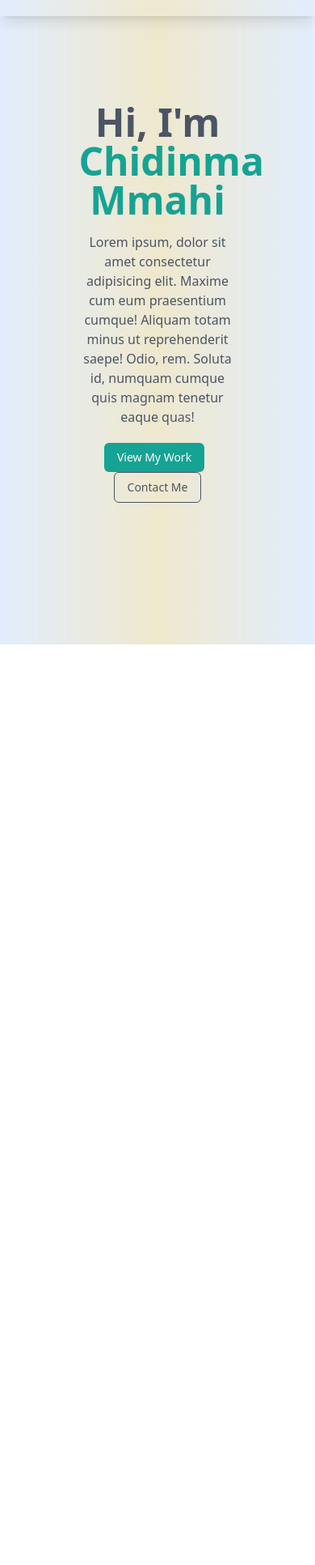
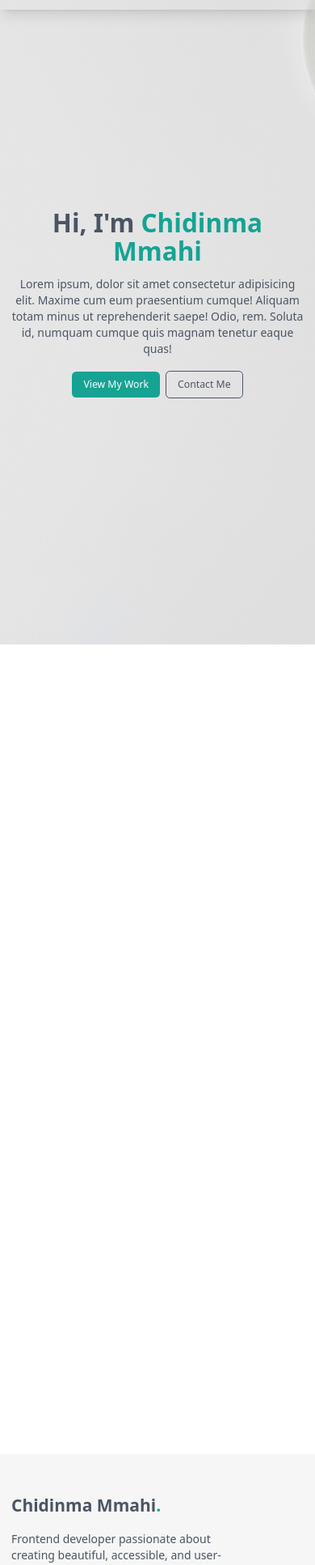
Before and after one commit to ChidinmaMmahi/chee-portfolio, a React (Vite) app: page / in a window 390 px wide. Shown: the part 48-1981 px from the top of the page at 81% size. Before the commit the page ends 1844 px from the top, so only its background shows below. Built offline with nearby package versions, Linux system fonts and the light colour scheme.

Commit message:
add footer and make responsive ui

```diff
--- a/src/App.tsx
+++ b/src/App.tsx
@@ -8,7 +8,7 @@ function App() {
 
   return (
     <Router>
-      <header className="bg-header dark:bg-black p-4 flex justify-between items-center fixed top-0 left-0 right-0 z-50 shadow-lg backdrop-blur-[10px] ">
+      <header className="bg-header dark:bg-black p-4 sm:px-10 flex justify-between items-center fixed top-0 left-0 right-0 z-50 shadow-lg backdrop-blur-[10px] ">
         {/* backdrop-blur-sm */}
         <p className="text-3xl font-bold text-text italic">
           CM<span className="text-primary">.</span>
@@ -30,7 +30,7 @@ function App() {
             Contact
           </Link>
           <button
-            className="p-2 rounded-full cursor-pointer bg-primary"
+            className="p-2 rounded-full cursor-pointer bg-primary hover:opacity-50"
             onClick={toggleTheme}
             aria-label={
               darkMode ? "Switch to light mode" : "Switch to dark mode"
@@ -54,6 +54,26 @@ function App() {
           <Route path="/contact" element={<Contact />} />
         </Routes>
       </main>
+
+      <footer className="flex flex-col md:flex-row justify-between md:items-end px-4 sm:px-10 py-14 bg-bg-1">
+        <div className="mb-10 md:mb-0">
+          <h2 className="text-2xl font-bold mb-5">
+            Chidinma Mmahi<span className="text-primary">.</span>
+          </h2>
+          <p className="w-[80%] md:w-[60%]">
+            Frontend developer passionate about creating beautiful, accessible,
+            and user-friendly web experiences.
+          </p>
+        </div>
+        <div>
+          <div>
+            <Link to=""></Link>
+          </div>
+          <p className="text-sm">
+            &copy; 2025 Chidinma Mmahi. All rights reserved.
+          </p>
+        </div>
+      </footer>
     </Router>
   );
 }
--- a/src/index.css
+++ b/src/index.css
@@ -3,21 +3,18 @@
 :root {
   --color-primary: #16a393;
   --color-text: #4b5563;
-  --color-bg: #ffffff;
+  --color-bg-1: #f6f6f6;
+  --color-bg-2: #ffffff;
   --color-surface: #4b5563;
-  --background-image: linear-gradient(
-    to right,
-    #6ca8f6,
-    rgb(174, 141, 9),
-    #6ca8f6
-  );
-  --background-overlay: white;
+  --background-image: url(/src/assets/background-images/light-bg.jpg);
+  --background-overlay: #0f172a0c;
 }
 
 .dark {
   --color-primary: #16a393;
   --color-text: #b8b6b6;
-  --color-bg: #0f172a;
+  --color-bg-1: #0f172a;
+  --color-bg-2: #0f172aea;
   --color-surface: #b8b6b6;
   --background-image: url(/src/assets/background-images/dark-bg.jpg);
   --background-overlay: #0f172a;
@@ -26,7 +23,8 @@
 /* Base styles */
 html {
   color: var(--color-text);
-  background-color: var(--color-bg);
+  background-color: var(--color-bg-2);
+  @apply text-sm sm:text-base;
 }
 
 /* * {
@@ -38,8 +36,12 @@ html {
   color: var(--color-text);
 }
 
-.bg-bg {
-  background-color: var(--color-bg);
+.bg-bg-1 {
+  background-color: var(--color-bg-1);
+}
+
+.bg-bg-2 {
+  background-color: var(--color-bg-2);
 }
 
 .bg-surface {
--- a/src/pages/Home.tsx
+++ b/src/pages/Home.tsx
@@ -5,20 +5,17 @@ const Home = () => {
   return (
     <section className="pb-[1000px]">
       <section className="relative h-screen flex justify-center items-center py-10">
-        <div
-          className="absolute inset-0 bg-cover bg-center z-0 bg-image"
-        />
+        <div className="absolute inset-0 bg-cover bg-center z-0 bg-image" />
         <div className="absolute inset-0 bg-overlay dark:opacity-80 z-10 pointer-events-none" />
 
         <motion.div
           initial={{ opacity: 0, y: 100 }}
           animate={{ opacity: 1, y: 0 }}
           transition={{ duration: 1 }}
-          className="absolute w-1/2 text-center z-20"
+          className="absolute max-w-[700px] lg:w-1/2 text-center z-20 p-4"
         >
-          <h1 className="text-5xl font-bold mb-4 text-text">
-            Hi, I'm{" "}
-            <span className="text-primary animate-bounce">Chidinma Mmahi</span>
+          <h1 className="text-4xl sm:text-5xl font-bold mb-4 text-text">
+            Hi, I'm <span className="text-primary">Chidinma Mmahi</span>
           </h1>
           <p className="text-text">
             Lorem ipsum, dolor sit amet consectetur adipisicing elit. Maxime cum
```
Also changed, not shown: src/assets/background-images/light-bg.jpg (added).
